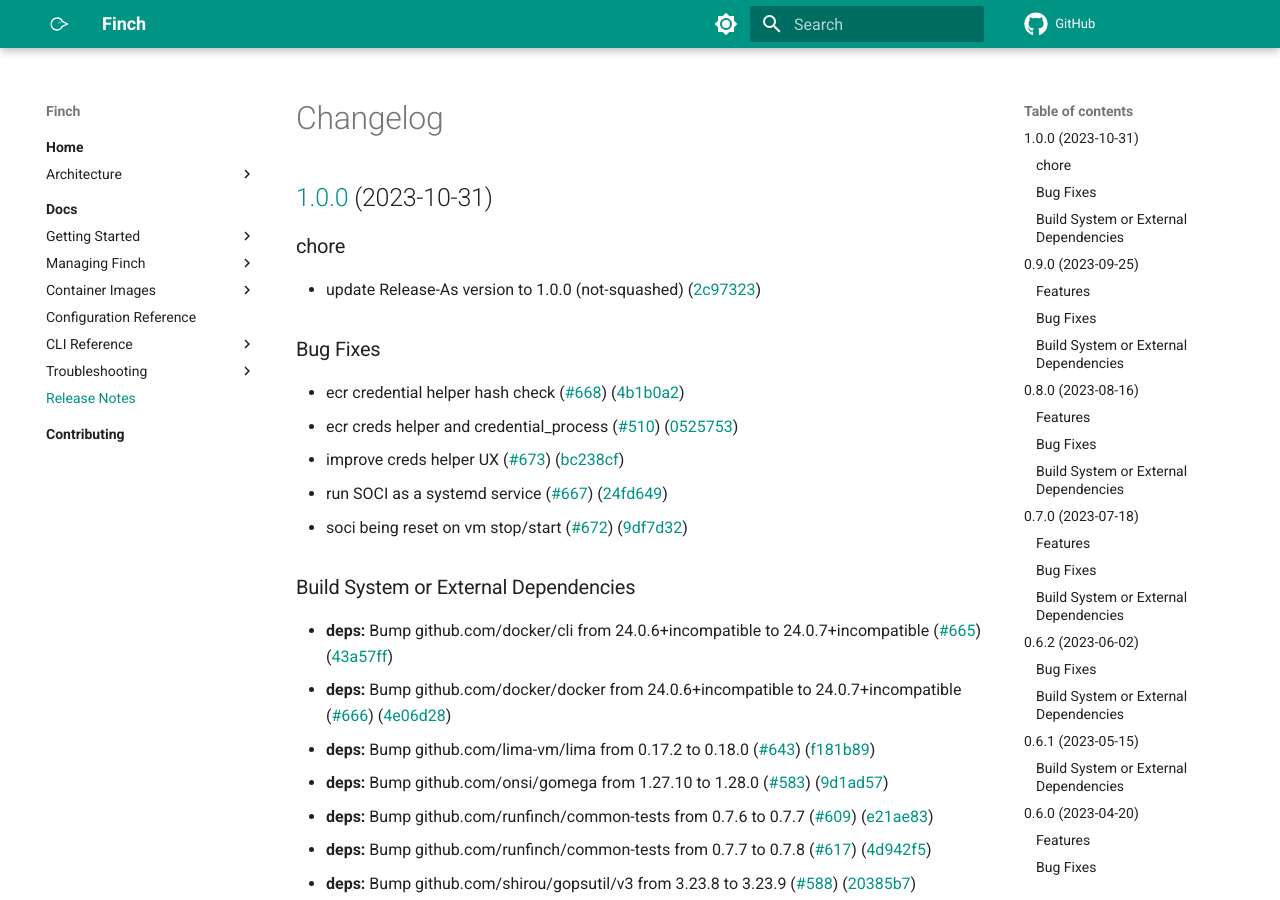
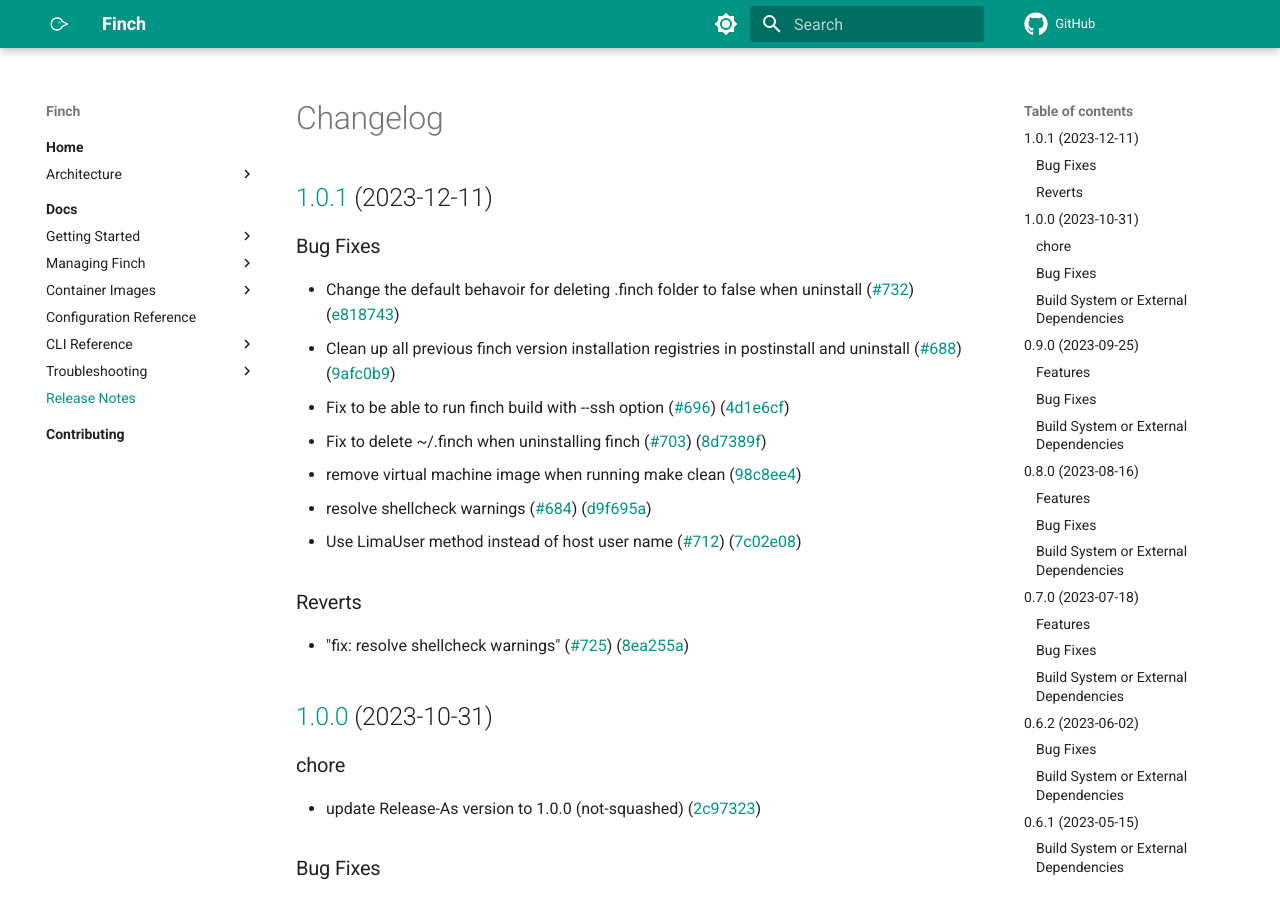
Before and after one commit to runfinch/finch-website, an MkDocs documentation site: the page built from docs/docs/changelog.md, in a window 1280 px wide and 900 px high. Built offline with MkDocs 1.6.1 and Material for MkDocs 9.7.7, drawn with Linux system fonts in a browser that asks for light colours; comment, search, counter and statistics services are not loaded.

Commit message:
[create-pull-request] automated change
Signed-off-by: GitHub <noreply@github.com>

```diff
--- a/docs/docs/changelog.md
+++ b/docs/docs/changelog.md
@@ -1,4 +1,21 @@
 # Changelog
+
+## [1.0.1](https://github.com/runfinch/finch/compare/v1.0.0...v1.0.1) (2023-12-11)
+
+
+### Bug Fixes
+
+* Change the default behavoir for deleting .finch folder to false when uninstall ([#732](https://github.com/runfinch/finch/issues/732)) ([e818743](https://github.com/runfinch/finch/commit/e8187432a02c59a821a0d3b39c9cbc51f75a60cd))
+* Clean up all previous finch version installation registries in postinstall and uninstall ([#688](https://github.com/runfinch/finch/issues/688)) ([9afc0b9](https://github.com/runfinch/finch/commit/9afc0b9a5e73a3c261aeac87b977e44129b311bd))
+* Fix to be able to run finch build with --ssh option ([#696](https://github.com/runfinch/finch/issues/696)) ([4d1e6cf](https://github.com/runfinch/finch/commit/4d1e6cf6d8f4b6f2cbdf0229e8dcf4ad0c80d80c))
+* Fix to delete ~/.finch when uninstalling finch ([#703](https://github.com/runfinch/finch/issues/703)) ([8d7389f](https://github.com/runfinch/finch/commit/8d7389f607fc0211ebd6cfafe13197b945d877a3))
+* remove virtual machine image when running make clean ([98c8ee4](https://github.com/runfinch/finch/commit/98c8ee4f783d01cb1340e77b508d868c3bb4bf04))
+* resolve shellcheck warnings ([#684](https://github.com/runfinch/finch/issues/684)) ([d9f695a](https://github.com/runfinch/finch/commit/d9f695a39f17af6ab00722fbf5191b6fa5c9166b))
+* Use LimaUser method instead of host user name ([#712](https://github.com/runfinch/finch/issues/712)) ([7c02e08](https://github.com/runfinch/finch/commit/7c02e08394f667e1f69cd304ef0258c1f0ff1c0f))
+
+### Reverts
+
+* "fix: resolve shellcheck warnings" ([#725](https://github.com/runfinch/finch/issues/725)) ([8ea255a](https://github.com/runfinch/finch/commit/8ea255abb64c653a8c35e82c9c17aec9904278c5))
 
 ## [1.0.0](https://github.com/runfinch/finch/compare/v0.9.0...v1.0.0) (2023-10-31)
 
```
